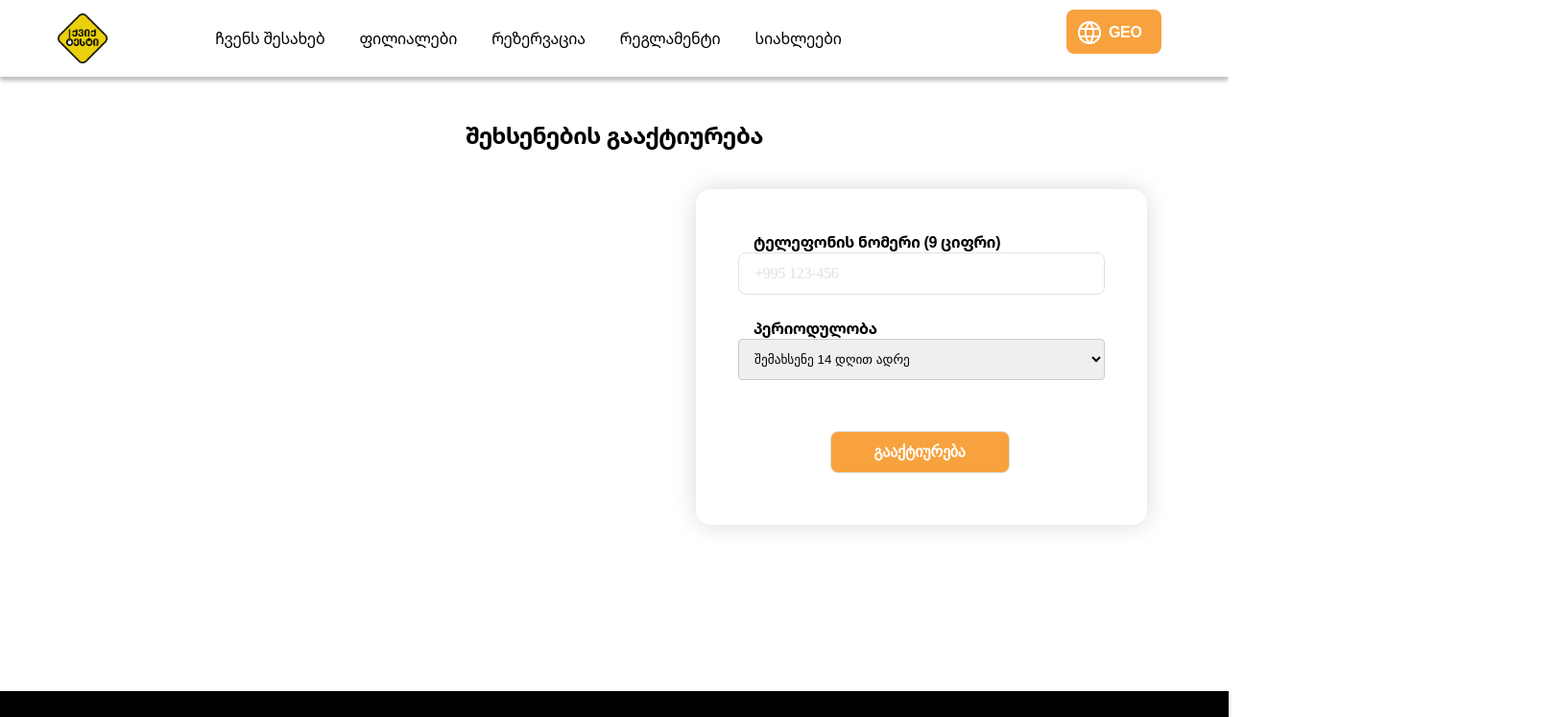
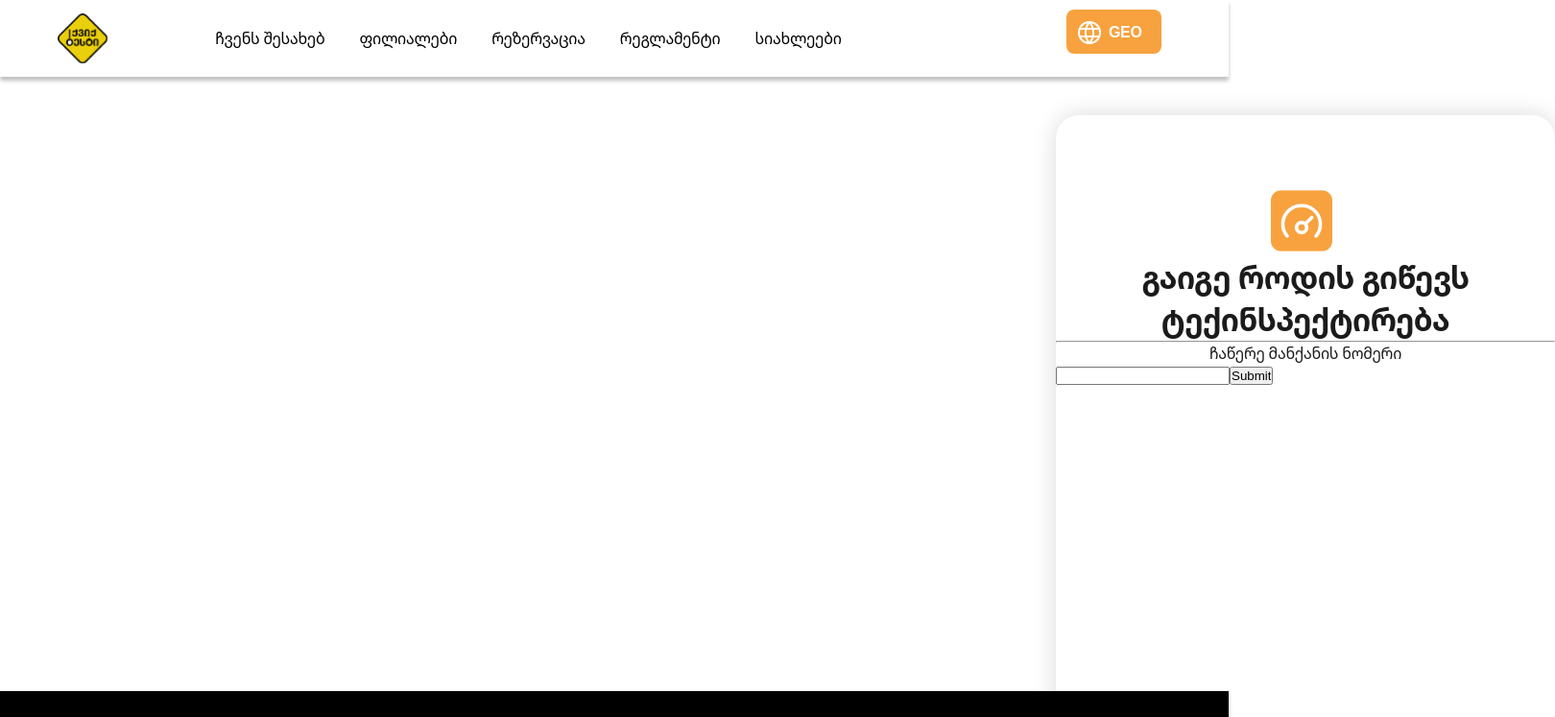
Before and after one commit to Khatuniko/QuickTest, an Angular app: page / in a window 1280 px wide. Shown: the top 747 px of the page at 96% size, 1620 px wide, since content can reach past the window. Built offline with nearby package versions, Linux system fonts and the light colour scheme.

Commit message:
main pg start

```diff
--- a/src/app/module/main-pg/main-pg.component.html
+++ b/src/app/module/main-pg/main-pg.component.html
@@ -1 +1,16 @@
-<app-remainder></app-remainder>
+<!-- <app-remainder></app-remainder> -->
+
+<!-- <img src="./assets/background_photo.png" alt="background_photo"> -->
+
+<section class="calculator__section">
+    <div class="calculator__container">
+        <img class="calculator__img" src="./assets/calculator/default.png" alt="calculator">
+        <h3 class="calculator__heading"> გაიგე როდის გიწევს ტექინსპექტირება</h3>
+        <hr>
+        <p class="calculator__paragraph">ჩაწერე მანქანის ნომერი</p>
+        <input type="text">
+        <input type="submit">
+
+        <!-- <button></button> -->
+    </div>
+</section>
--- a/src/app/module/main-pg/main-pg.component.scss
+++ b/src/app/module/main-pg/main-pg.component.scss
@@ -1,4 +1,55 @@
+// img {
+//   width: 1440px;
+//   height: 1024px;
+// }
+
 img {
-  width: 1440px;
-  height: 1024px;
+  width: 64px;
+  height: 64px;
+
 }
+.calculator__section {
+  margin-left: 240px;
+  margin-right:240px;
+}
+
+.calculator__container {
+  width: 520px;
+  height: 657px;
+  margin-top: 40px;
+  margin-left: 860px;
+  // padding: 44px;
+  padding: 44px, 24px, 44px, 24px;
+  border-radius: 24px;
+  gap: 36px;
+  box-shadow: 0px 0px 24px 0px #00000026;
+}
+
+.calculator__img{
+  margin-top: 15%;
+  margin-left: 43%;
+
+}
+
+.calculator__heading {
+  font-family: Noto Sans Georgian;
+  font-size: 32px;
+  font-weight: 700;
+  line-height: 44px;
+  letter-spacing: -0.015em;
+  text-align: center;
+  color: #1B1B1B;
+
+
+}
+
+.calculator__paragraph {
+  font-family: Noto Sans Georgian;
+  font-size: 16px;
+  font-weight: 500;
+  line-height: 22px;
+  letter-spacing: -0.015em;
+  text-align: center;
+  color: #1B1B1B;
+
+}
```
Also changed, not shown: src/app/app.component.html (line endings or trailing spaces), src/assets/calculator/default.png (renamed from src/assets/calculator/Frame.png), src/assets/calculator/wrong.png (renamed from src/assets/calculator/Frame 15.png).
